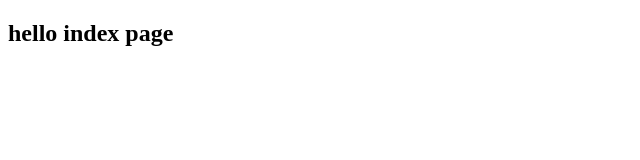
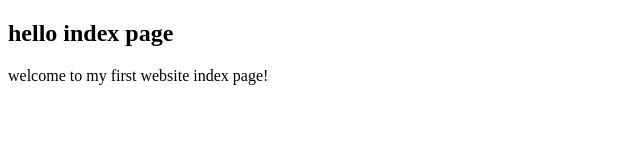
Before and after one commit to gabas43/index, a plain HTML site: page index.html in a window 1280 px wide. Shown: the whole page, without its empty margins (0-640 px from the left). Drawn offline with Linux system fonts and the light colour scheme.

Commit message:
added deading 6

```diff
--- a/index.html
+++ b/index.html
@@ -7,5 +7,6 @@
 </head>
 <body>
     <h2>hello index page </h2>
+    <p>welcome to my first website index page!</p>
 </body>
 </html>
```
